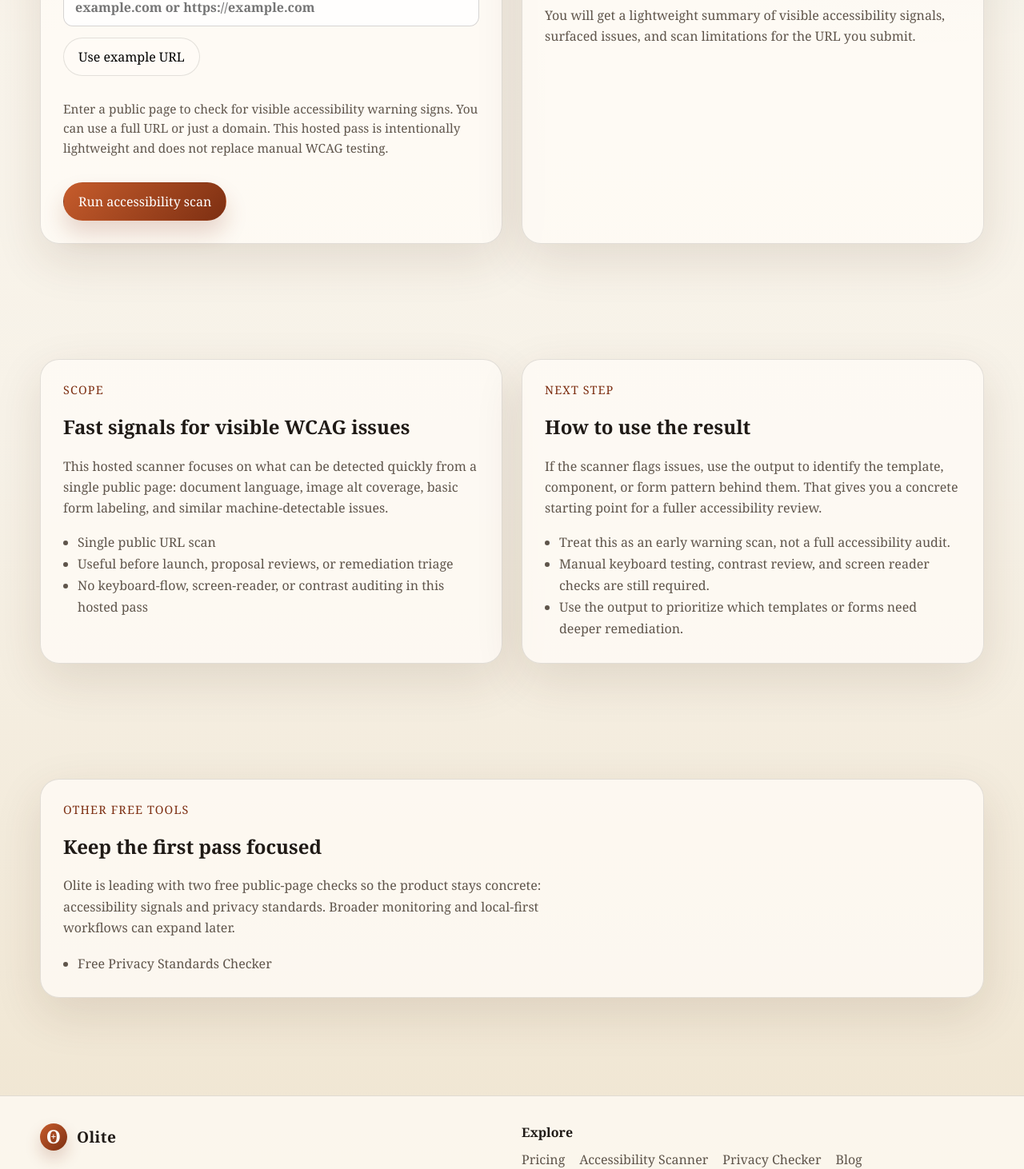
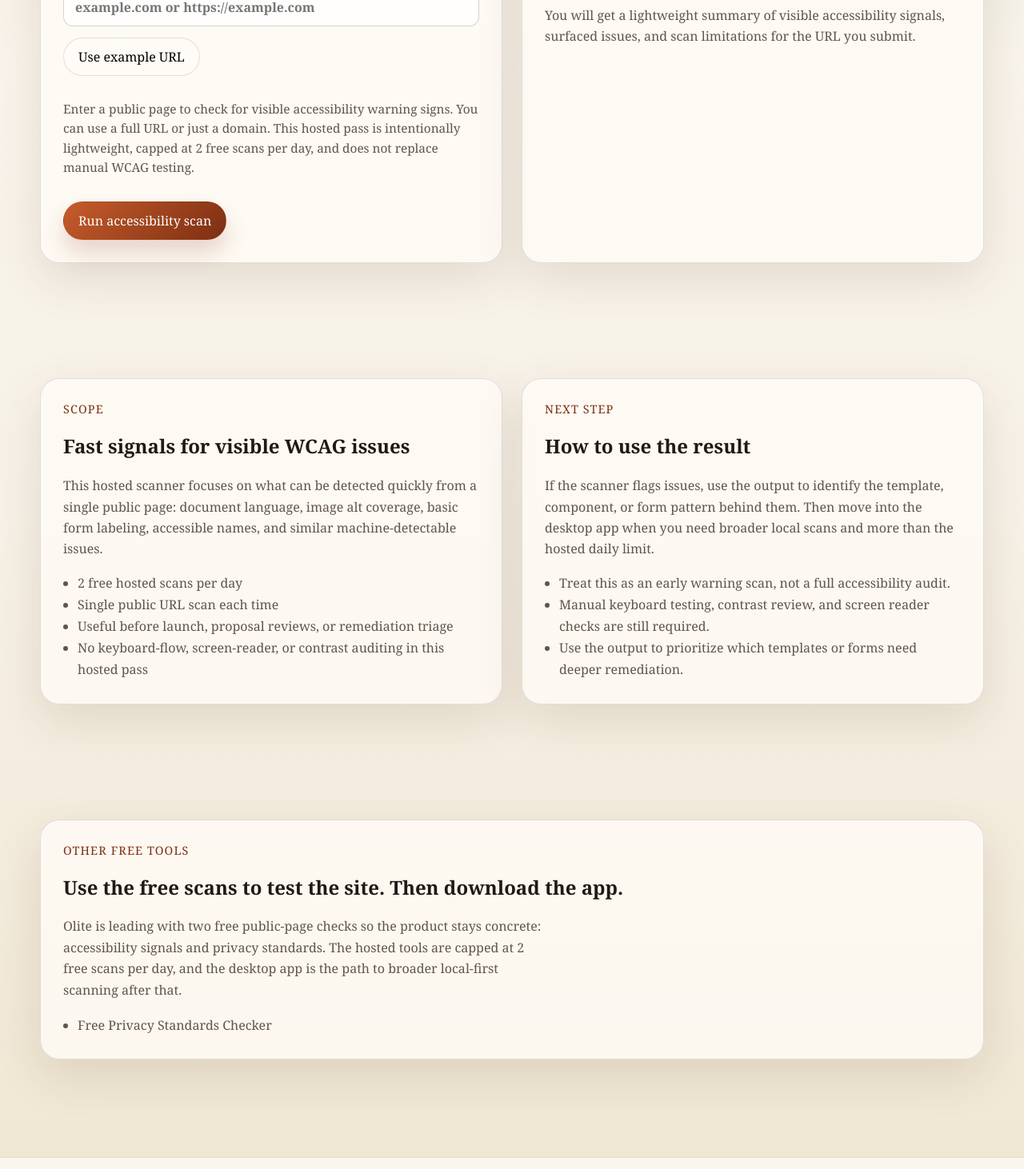
Before and after one commit to ah8571/olite, a Next.js app: page /tools/accessibility in a window 1280 px wide. Shown: the part 740-2202 px from the top of the page at 80% size. Built offline with nearby package versions, Linux system fonts and the light colour scheme.

Commit message:
Refine icon mark and clarify hosted scan limits

```diff
--- a/app/globals.css
+++ b/app/globals.css
@@ -99,18 +99,21 @@ select {
 .brand-mark-outer,
 .brand-mark-inner {
   position: absolute;
-  font-weight: 700;
-  line-height: 1;
 }
 
 .brand-mark-outer {
+  font-weight: 700;
+  line-height: 1;
   font-size: 1.45rem;
   transform: translateY(-0.5px);
 }
 
 .brand-mark-inner {
-  font-size: 0.8rem;
-  transform: translateY(-0.5px);
+  width: 2px;
+  height: 22px;
+  border-radius: 999px;
+  background: #fff;
+  transform: translateY(0.5px);
 }
 
 .nav-links,
--- a/components/scanner-form.tsx
+++ b/components/scanner-form.tsx
@@ -207,9 +207,9 @@ export function ScannerForm({ tool }: { tool: ToolType }) {
           </div>
           <p className="form-note">
             {tool === "accessibility"
-              ? "Enter a public page to check for visible accessibility warning signs. You can use a full URL or just a domain. This hosted pass is intentionally lightweight and does not replace manual WCAG testing."
+              ? "Enter a public page to check for visible accessibility warning signs. You can use a full URL or just a domain. This hosted pass is intentionally lightweight, capped at 2 free scans per day, and does not replace manual WCAG testing."
               : tool === "privacy"
-                ? "Enter a public page to check for policy visibility, cookie wording, tracking signals, and baseline privacy-facing signals. You can use a full URL or just a domain. This is not legal advice."
+                ? "Enter a public page to check for policy visibility, cookie controls, tracking signals, and baseline privacy-facing signals. You can use a full URL or just a domain. This hosted pass is capped at 2 free scans per day. This is not legal advice."
                 : "Enter a public page to check for visible form and opt-in signals. Deeper flow validation belongs in a broader review."}
           </p>
           <div className="inline-row">
--- a/components/site-footer.tsx
+++ b/components/site-footer.tsx
@@ -10,7 +10,7 @@ export function SiteFooter() {
           <Link className="brand" href="/">
             <span aria-hidden="true" className="brand-mark">
               <span className="brand-mark-outer">O</span>
-              <span className="brand-mark-inner">+</span>
+              <span className="brand-mark-inner" />
             </span>
             <span>Olite</span>
           </Link>
--- a/components/site-header.tsx
+++ b/components/site-header.tsx
@@ -7,7 +7,7 @@ export function SiteHeader() {
         <Link className="brand" href="/">
           <span aria-hidden="true" className="brand-mark">
             <span className="brand-mark-outer">O</span>
-            <span className="brand-mark-inner">+</span>
+            <span className="brand-mark-inner" />
           </span>
           <span>Olite</span>
         </Link>
--- a/components/tool-page.tsx
+++ b/components/tool-page.tsx
@@ -16,28 +16,30 @@ const toolPageSections: Record<
   accessibility: {
     scopeTitle: "Fast signals for visible WCAG issues",
     scopeCopy:
-      "This hosted scanner focuses on what can be detected quickly from a single public page: document language, image alt coverage, basic form labeling, and similar machine-detectable issues.",
+      "This hosted scanner focuses on what can be detected quickly from a single public page: document language, image alt coverage, basic form labeling, accessible names, and similar machine-detectable issues.",
     scopePoints: [
-      "Single public URL scan",
+      "2 free hosted scans per day",
+      "Single public URL scan each time",
       "Useful before launch, proposal reviews, or remediation triage",
       "No keyboard-flow, screen-reader, or contrast auditing in this hosted pass"
     ],
     nextStepTitle: "How to use the result",
     nextStepCopy:
-      "If the scanner flags issues, use the output to identify the template, component, or form pattern behind them. That gives you a concrete starting point for a fuller accessibility review."
+      "If the scanner flags issues, use the output to identify the template, component, or form pattern behind them. Then move into the desktop app when you need broader local scans and more than the hosted daily limit."
   },
   privacy: {
     scopeTitle: "Public privacy signals, not legal theater",
     scopeCopy:
-      "The privacy checker is designed to catch obvious public-page gaps around policy visibility, cookie wording, tracking signals, and baseline security-header presence.",
+      "The privacy checker is designed to catch obvious public-page gaps around policy visibility, cookie controls, tracking signals, email capture transparency, and baseline security-header presence.",
     scopePoints: [
+      "2 free hosted scans per day",
       "Focused on public GDPR-facing website signals",
       "Useful for quick prospect reviews and pre-launch checks",
       "Does not inspect consent platform logic, data storage, or back-office practices"
     ],
     nextStepTitle: "How to use the result",
     nextStepCopy:
-      "Use the findings to review your cookie messaging, privacy-link visibility, and tracking setup. For anything high-risk, follow with a manual legal and implementation review."
+      "Use the findings to review your cookie messaging, privacy-link visibility, and tracking setup. Then move into the desktop app when you need broader local scans and more than the hosted daily limit."
   }
 };
 
@@ -104,10 +106,11 @@ export function ToolPage({ tool }: { tool: ToolType }) {
       <section className="page-section">
         <div className="container section-panel">
           <p className="kicker">Other Free Tools</p>
-          <h2>Keep the first pass focused</h2>
+          <h2>Use the free scans to test the site. Then download the app.</h2>
           <p className="section-copy">
             Olite is leading with two free public-page checks so the product stays concrete: accessibility
-            signals and privacy standards. Broader monitoring and local-first workflows can expand later.
+            signals and privacy standards. The hosted tools are capped at 2 free scans per day, and the
+            desktop app is the path to broader local-first scanning after that.
           </p>
           <div className="tool-link-row">
             <ul className="mini-list">
```
Also changed, not shown: app/page.tsx (+21 -14 lines), app/icon.svg.
